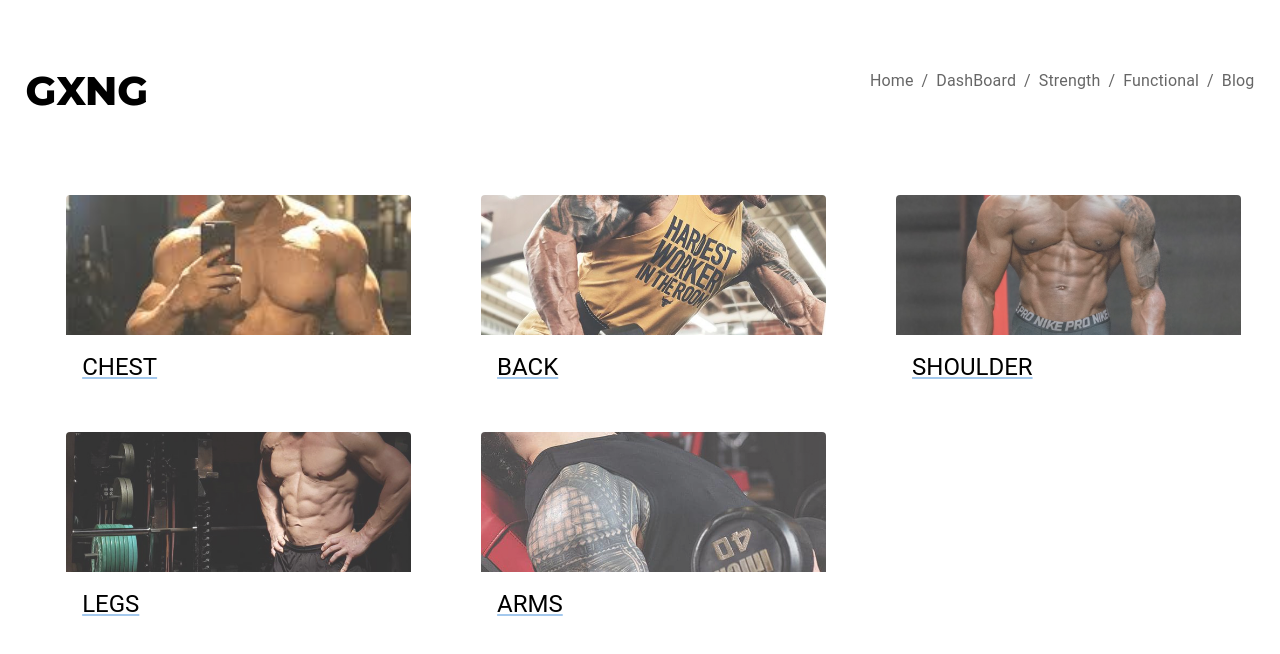
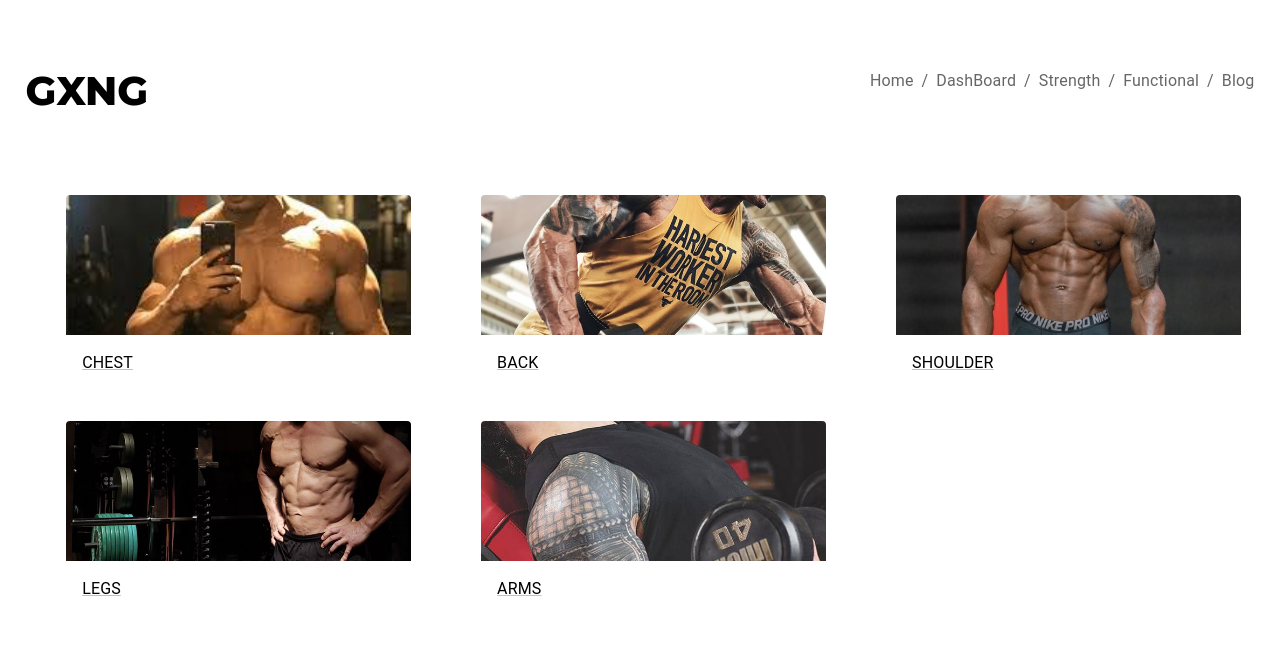
Before and after one commit to gsigor84/gxng2, a Next.js app: page /strength in a window 1280 px wide. Shown: the top 654 px of the page. Built offline with nearby package versions, Linux system fonts and the light colour scheme.

Commit message:
make it better

```diff
--- a/pages/strength/index.js
+++ b/pages/strength/index.js
@@ -26,11 +26,11 @@ const index = () => {
         height="140"
         image={muscle.img}
         alt="green iguana"
-      className='cardImg'
+
       />
       <CardContent>
 
-        <Typography className='subTitle' gutterBottom variant="h5" component="div">
+        <Typography className='subTitle' gutterBottom component="div">
          {muscle.title}
          </Typography>
 
--- a/styles/globals.css
+++ b/styles/globals.css
@@ -36,9 +36,7 @@ a {
 padding-bottom: 10%;
 }
 
-.cardImg{
-  filter: opacity(80%);
-}
+
 
 .gridExe{
 padding: 2%;
```
